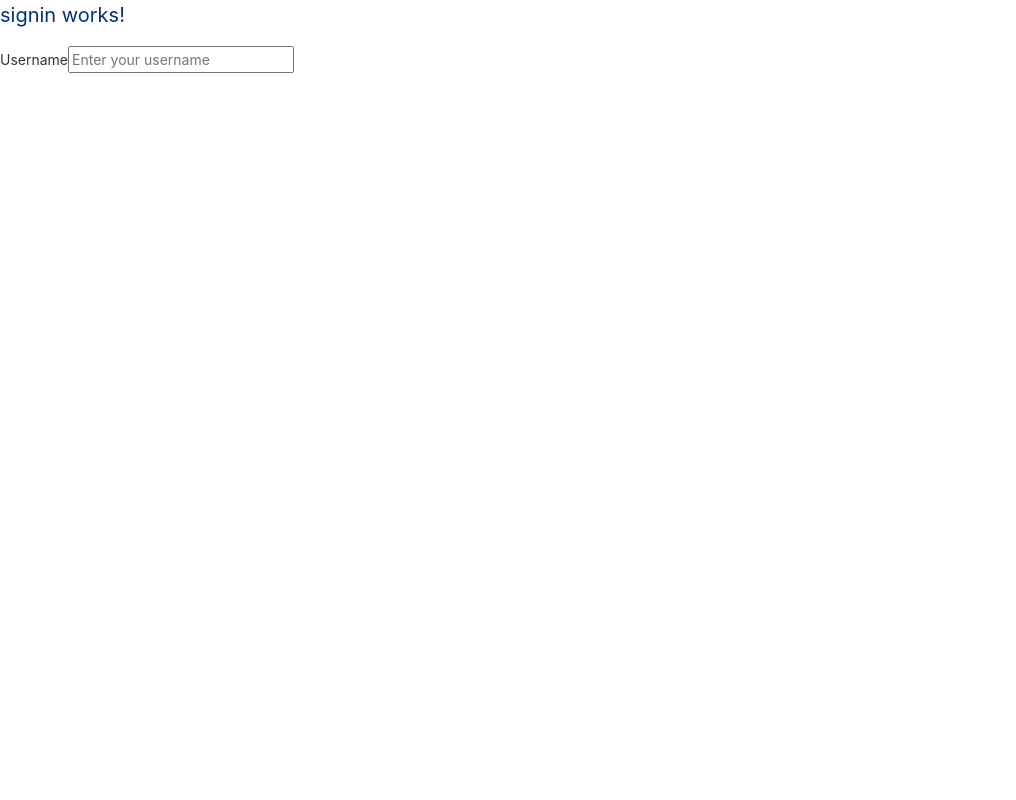
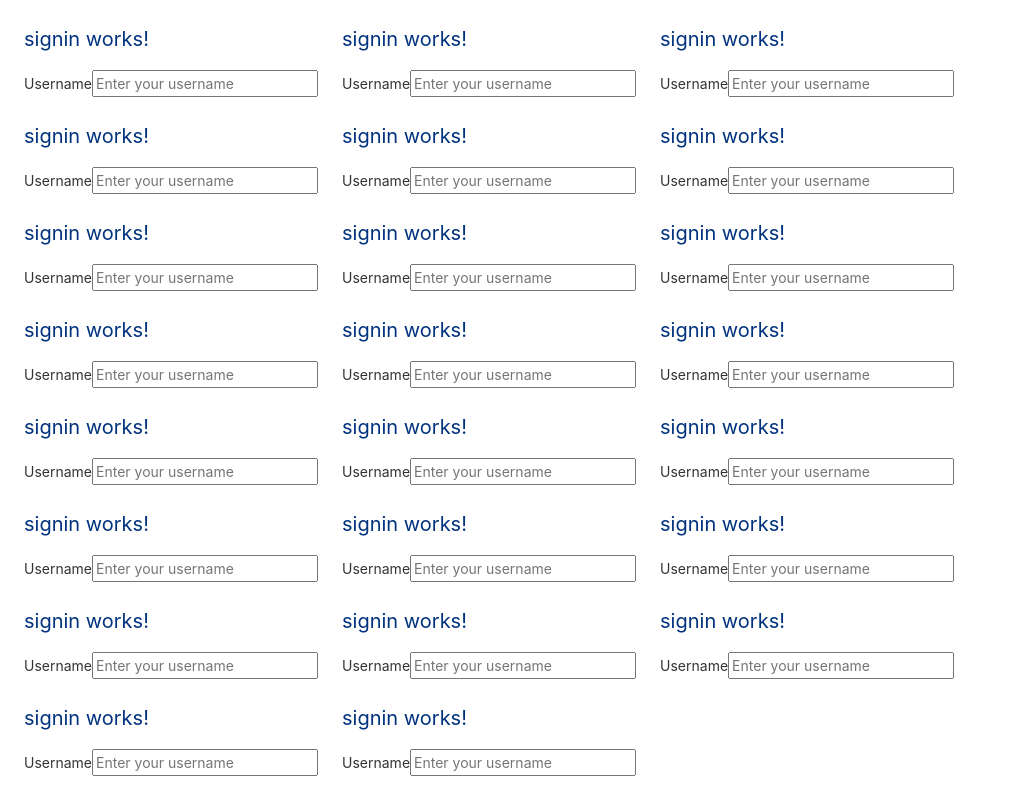
Before and after one commit to nishanthan-karunakaran/kycus-client, an Angular app: page /auth/signin in a window 1280 px wide. Shown: the whole page, without its empty margins (0-1016 px from the left). Built offline with nearby package versions, Linux system fonts and the light colour scheme.

Commit message:
setup: base styles

```diff
--- a/src/app/features/auth/pages/signin/signin.component.html
+++ b/src/app/features/auth/pages/signin/signin.component.html
@@ -1,3 +1,7 @@
-<p class="font-lg">signin works!</p>
-  <mat-label>Username</mat-label>
-  <input matInput placeholder="Enter your username">
+<div class="d-flex justify-center flex-wrap gap-4 p-4">
+  <div *ngFor="let i of [].constructor(23);">
+    <p class="text-lg text-primary">signin works!</p>
+    <mat-label>Username</mat-label>
+    <input matInput placeholder="Enter your username" />
+  </div>
+</div>
--- a/src/app/features/auth/pages/signin/signin.component.scss
+++ b/src/app/features/auth/pages/signin/signin.component.scss
@@ -1,5 +1,5 @@
-@import 'src/styles.scss';
+// @import 'src/styles.scss';
 
-p {
-  color: $primary;
-}
+// p {
+//   color: $primary;
+// }
--- a/src/assets/styles/_utilities.scss
+++ b/src/assets/styles/_utilities.scss
@@ -1,23 +1,15 @@
 @import './_variables';
 
-// Font Size Utilities
-.font-sm {
-  font-size: $font-sm;
-}
-.font-md {
-  font-size: $font-md;
-}
-.font-lg {
-  font-size: $font-lg;
-}
-.font-xl {
-  font-size: $font-xl;
-}
-.font-xxl {
-  font-size: $font-xxl;
-}
+// Font Sizes
+.text-xs { font-size: $font-xs; }
+.text-sm { font-size: $font-sm; }
+.text-md { font-size: $font-md; }
+.text-lg { font-size: $font-lg; }
+.text-xl { font-size: $font-xl; }
+.text-xxl { font-size: $font-xxl; }
 
-// Spacing Utilities
+
+// Spacing
 .m-xs { margin: $spacing-xs; }
 .m-sm { margin: $spacing-sm; }
 .m-md { margin: $spacing-md; }
@@ -30,33 +22,25 @@
 .p-lg { padding: $spacing-lg; }
 .p-xl { padding: $spacing-xl; }
 
+
 // Text Colors
-.text-primary {
-  color: $primary;
-}
-.text-secondary {
-  color: $secondary;
-}
-.text-body {
-  color: $text-body;
-}
-.text-accent {
-  color: $text-accent;
-}
-.text-dark {
-  color: $text-dark;
-}
-.text-subtle {
-  color: $text-subtle;
-}
+.text-primary { color: $primary; }
+.text-secondary { color: $secondary; }
+.text-body { color: $text-body; }
+.text-accent { color: $text-accent; }
+.text-dark { color: $text-dark; }
+.text-subtle { color: $text-subtle; }
+
 
 // Background Colors
-.bg-primary {
-  background-color: $primary;
-}
-.bg-secondary {
-  background-color: $secondary;
-}
-.bg-failure {
-  background-color: $failure;
-}
+.bg-primary { background-color: $primary; }
+.bg-secondary { background-color: $secondary; }
+.bg-failure { background-color: $failure; }
+
+
+// Responsive
+.gap-xs { gap: 4px; }
+.gap-sm { gap: 8px; }
+.gap-md { gap: 16px; }
+.gap-lg { gap: 24px; }
+.gap-xl { gap: 32px; }
--- a/src/assets/styles/_variables.scss
+++ b/src/assets/styles/_variables.scss
@@ -8,6 +8,7 @@ $spacing-lg: 24px;
 $spacing-xl: 32px;
 
 // Font Sizes
+$font-xs: 0.75rem;
 $font-sm: 0.875rem;
 $font-md: 1rem;
 $font-lg: 1.25rem;
```
